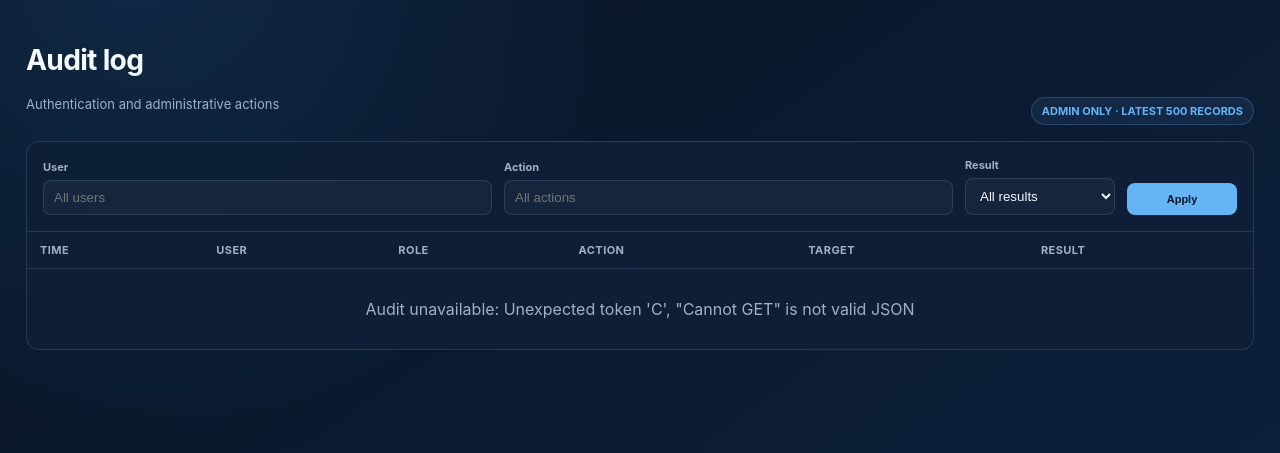
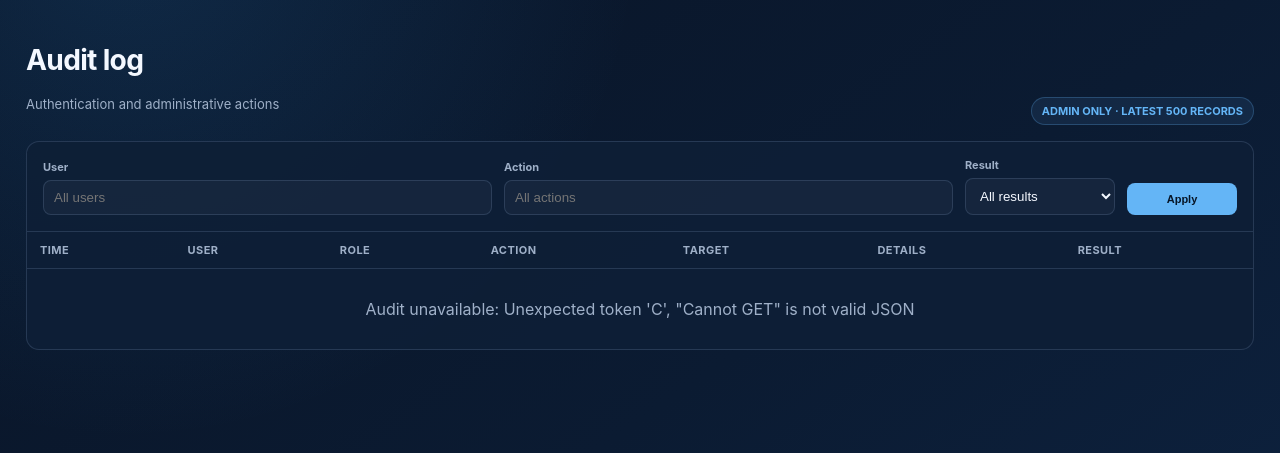
Before and after one commit to lazaryants/arena-rtmp-node, a Flask app: page /audit/ in a window 1280 px wide. Shown: the part 72-525 px from the top of the page. Run offline with Flask 3, Linux system fonts and the light colour scheme; lists and menus that the app fills with data are empty.

Commit message:
Show safe audit details and reasons

```diff
--- a/app/templates/audit.html
+++ b/app/templates/audit.html
@@ -183,6 +183,7 @@
                             <th>Role</th>
                             <th>Action</th>
                             <th>Target</th>
+                            <th>Details</th>
                             <th>Result</th>
                         </tr>
                     </thead>
@@ -230,6 +231,7 @@
                 cell(row, record.role || 'anonymous');
                 cell(row, record.action || '', 'audit-action');
                 cell(row, formatTarget(record.target), 'audit-target');
+                cell(row, formatTarget(record.details), 'audit-target');
                 const resultCell = cell(row, '');
                 const badge = document.createElement('span');
                 badge.className = `outcome ${record.outcome}`;
```
